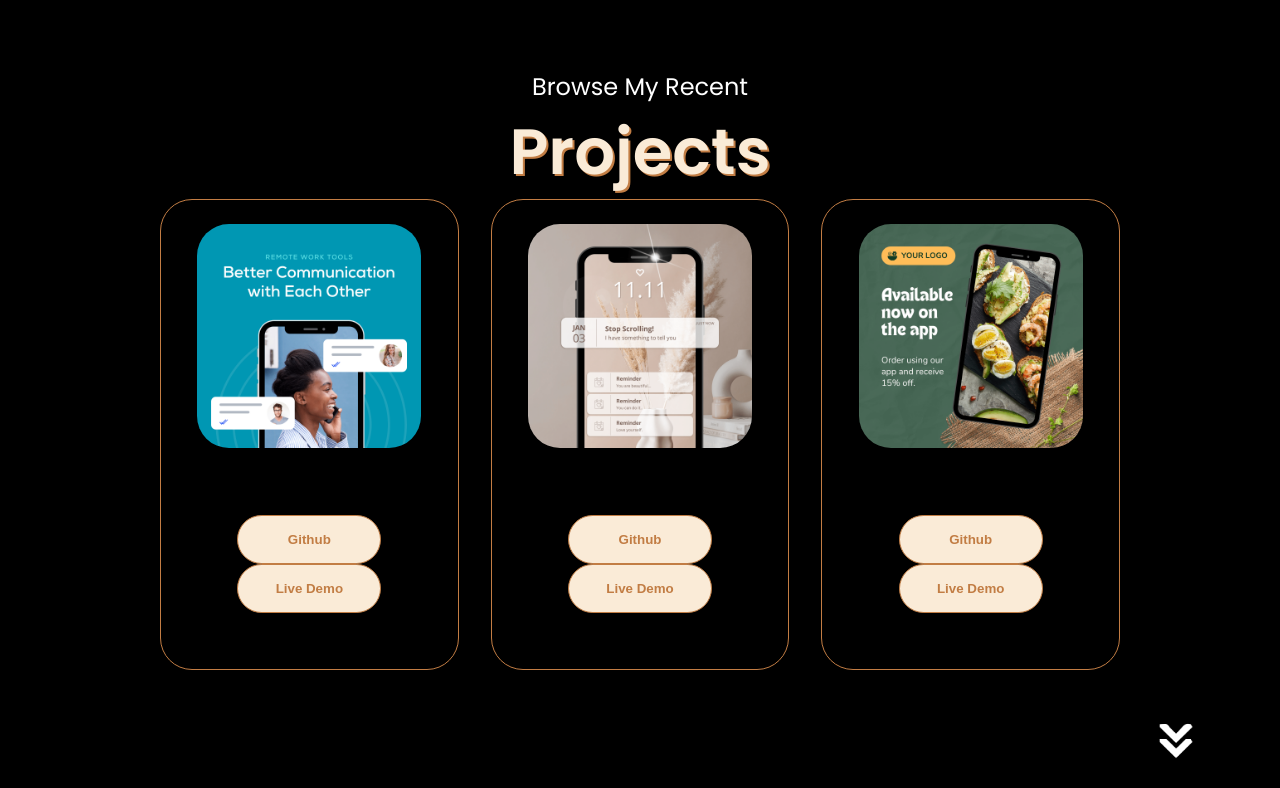
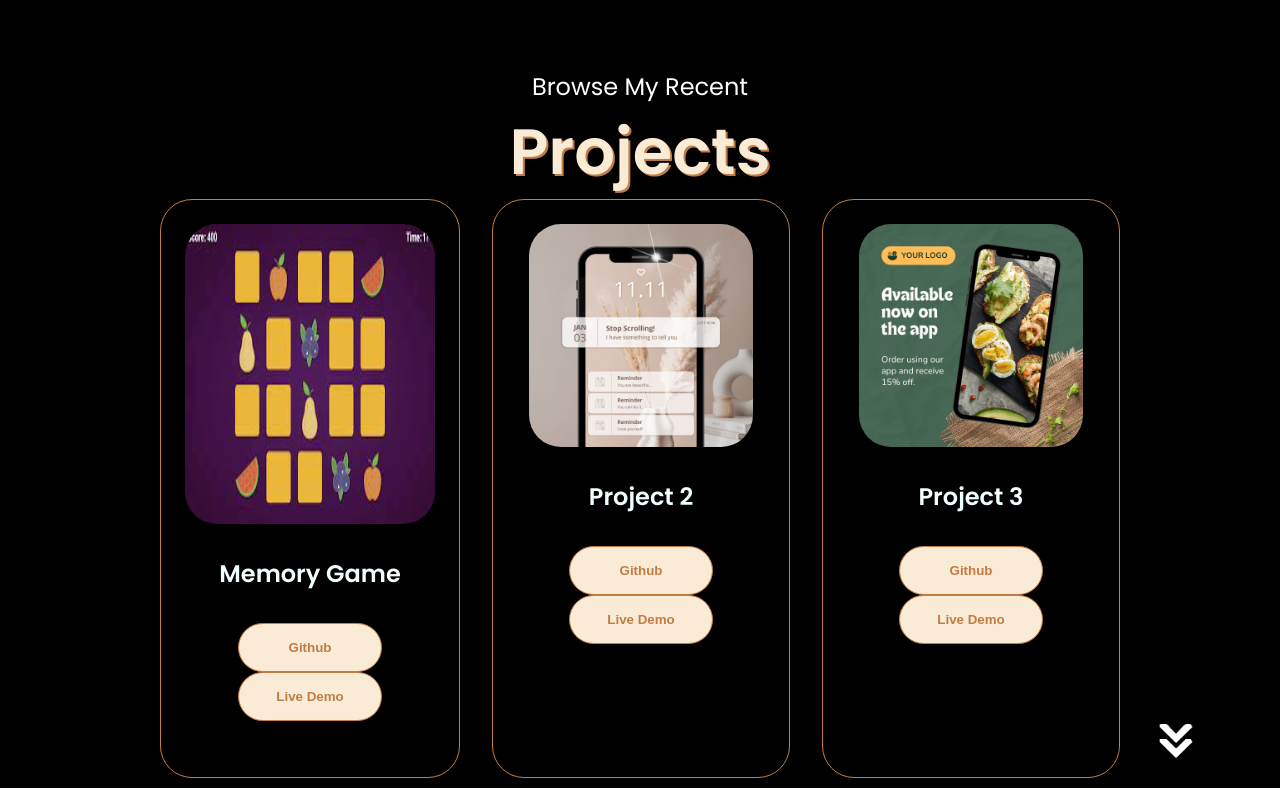
Before and after one commit to Anubhava2105/portfolio_website, a plain HTML site: page index.html in a window 1280 px wide. Shown: the part 2275-3063 px from the top of the page. Drawn offline with Linux system fonts and the light colour scheme.

Commit message:
added proj1 and about me

```diff
--- a/index.html
+++ b/index.html
@@ -52,7 +52,7 @@
                     <div class="details-container">
                         <img src="./assets/experience.png" alt="Experience icon" class="icon">
                         <h3>Experience</h3>
-                        <p>2+years<br>Frontend Development</p>
+                        <p>Learning <br>Frontend Development</p>
                     </div>
                     <div class="details-container">
                         <img src="./assets/education.png" alt="Education icon" class="icon">
@@ -63,10 +63,9 @@
                     </div>
                 </div>
                 <div class="text-container">
-                    <p>Lorem ipsum dolor sit amet consectetur adipisicing elit. Accusantium ducimus reprehenderit vel
-                        exercitationem architecto dolorum nam corrupti, ut veniam. Assumenda accusantium nam amet, cum
-                        pariatur quas beatae omnis ex id voluptates officia atque, architecto iusto iste cumque rem
-                        voluptatibus odit.</p>
+                    <p>A passionate student with a knack for frontend development and web design. I thrive on turning ideas into reality and love the challenge of solving problems through creative solutions.
+                        Away from the screen, I'm an avid sports enthusiast and enjoy playing and watching all kinds of sports.I believe in maintaining a healthy work-life balance. After all, inspiration often strikes when you least expect it!
+                        </p>
                 </div>
             </div>
         </div>
@@ -162,9 +161,9 @@
             <div class="about-containers">
                 <div class="details-container color-container">
                     <div class="article-container">
-                        <img src="./assets/project-1.png" alt="Project 1" class="project-img">
+                        <img src="./assets/match_card_game.jpg" alt="Memory Game" class="project-img1">
                     </div>
-                    <h2 class="experience-subtitle-project-title">Project 1</h2>
+                    <h2 class="experience-subtitle-project-title">Memory Game</h2>
                     <div class="btn-container">
                         <button class="btn btn-color-2 project-btn" onclick="location.href='https://github.com/'">
                             Github
--- a/style.css
+++ b/style.css
@@ -217,7 +217,7 @@ h3{
     position: relative;
 }
 .experience-sub-title{
-    color:rgb(196, 67, 2);
+    color:rgb(85, 85, 85);
     font-weight:600;
     font-size: 1.75rem;
     margin-bottom: 2rem;
@@ -259,16 +259,24 @@ article .icon{
     background: transparent;
 }
 .project-img{
+
     border-radius: 2rem;
     width:90%;
     height:90%;
 }
-.projects-title{
-    margin:1rem;
-    color:white;
+.project-img1{
+    border-radius: 2rem;
+    height:300px;
+    width:250px;
 }
-.projects-btn{
-    color:white;
+.experience-subtitle-project-title{
+    text-align: center;
+    vertical-align: middle;
+    margin:2rem;
+    color:azure;
+}
+.project-btn{
+    color:rgb(194, 125, 68);
     border-color:rgb(194, 125, 68) ;
 }
 /*contacts*/
```
Also changed, not shown: assets/match_card_game.jpg (added).
